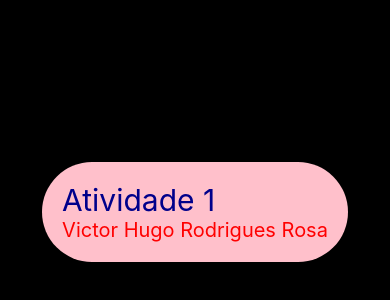
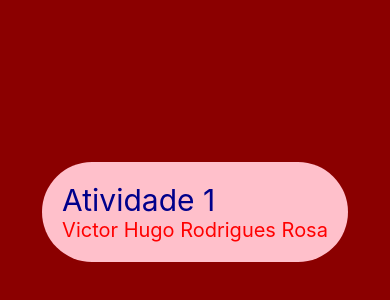
Before and after one commit to vickkj/aula_expo_0, a React Native app: screen / in a window 390 px wide. Shown: the part 210-510 px from the top of the page. Built offline with nearby package versions, Linux system fonts and the light colour scheme.

Commit message:
15-03-24

```diff
--- a/App.js
+++ b/App.js
@@ -18,7 +18,7 @@ export default function App() {
 const styles = StyleSheet.create({
   container: {
     flex: 1,
-    backgroundColor: 'black',
+    backgroundColor: 'darkred',
     alignItems: 'center',
     justifyContent: 'center',
   },
```
